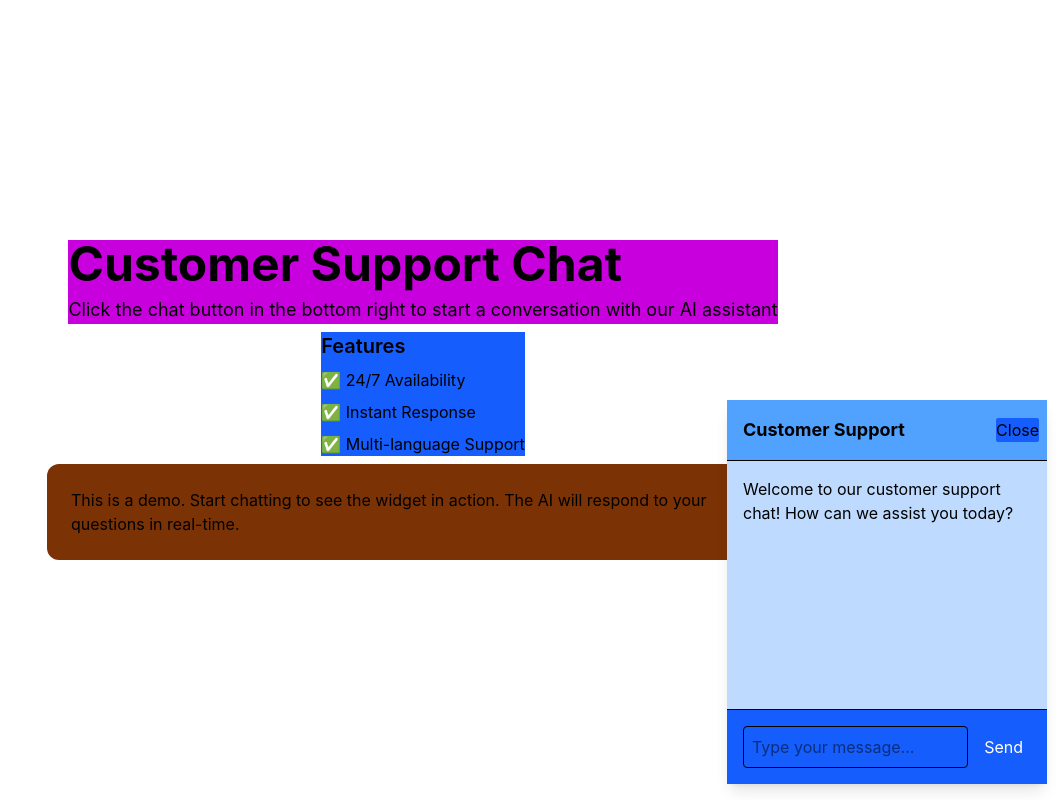
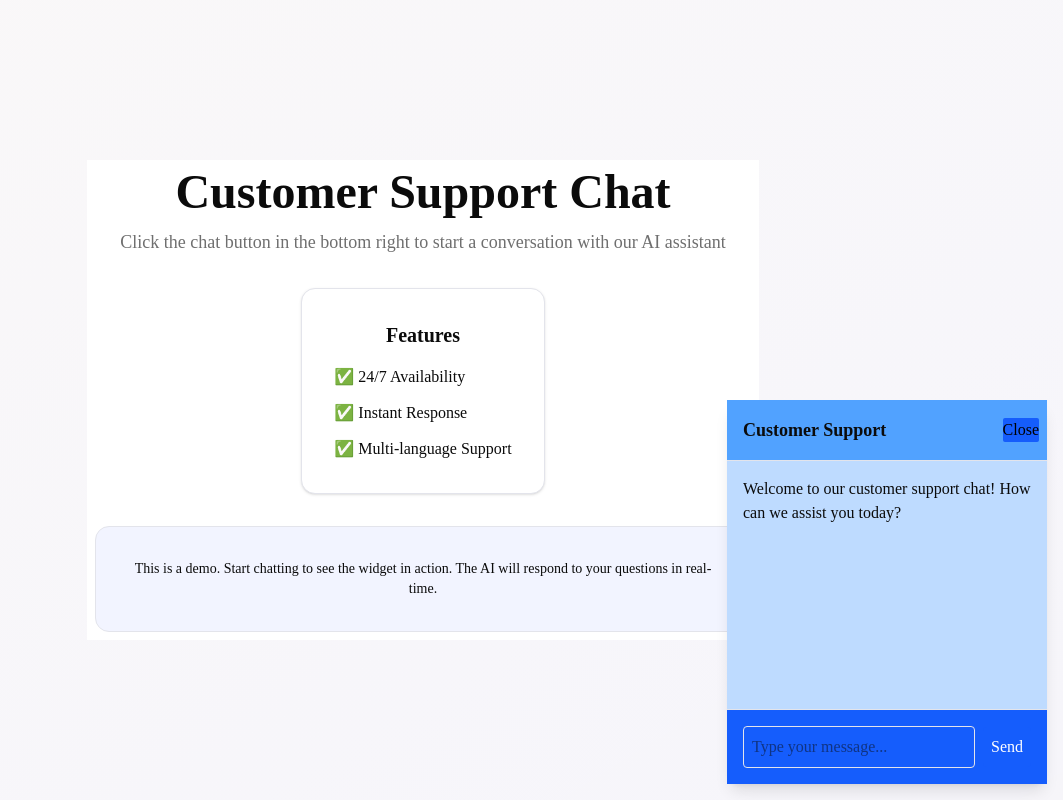
Before and after one commit to Herbert-C-byte/Simple-Chatbot, a React (Vite) app: page / in a window 1280 px wide. Both pictures are taken after a click on the button "Chat". Shown: the whole page, without its empty margins (217-1280 px from the left). Built offline with nearby package versions, Linux system fonts and the light colour scheme.

Commit message:
fix!: Added chat-widget.jsx to separate the logic, fixed the styles and added style variables on the index.css, resolved the props issue on the chat widget

```diff
--- a/src/App.jsx
+++ b/src/App.jsx
@@ -1,9 +1,13 @@
 import { useState } from "react";
+import ChatWidget from "./components/chat-widget";
 
 function App() {
   const [ischatOpen, setIsChatOpen] = useState(false);
   const [inputValue, setInputValue] = useState("");
   const [messages, setMessages] = useState([]);
+  const handleClose = () => {
+    setIsChatOpen(false);
+  };
   const handleSend = () => {
     if (inputValue === "") {
       return;
@@ -15,25 +19,31 @@ function App() {
 
   return (
     <>
-      <main className="h-screen w-screen bg-[linear-gradient(to_right, rgba(247,247,247,1)_0%,rgba(240,240,250,0.2)_50%,rgba(247,247,247,1)_100%)] flex flex-col items-center justify-center">
-        <div className=" bg-white p-2 flex flex-col items-center gap-2 max-w-3xl w-full">
-          <div className="flex flex-col gap-2 bg-fuchsia-600">
-            <h1 className="font-bold text-5xl ">Customer Support Chat</h1>
-            <p className="text-lg font-normal">
+      <main className="min-h-screen bg-linear-to-br from-background to-secondary/20 to-background flex flex-col items-center justify-center p-4 sm:p-6 md:p-8">
+        <div className=" bg-white p-2 flex flex-col items-center gap-2 max-w-2xl w-full text-center space-y-6">
+          <div className="space-y-3">
+            <h1 className="font-bold text-3xl sm:text-4xl md:text-5xl text-foreground">
+              Customer Support Chat
+            </h1>
+            <p className="text-base text-muted-foreground sm:text-lg">
               Click the chat button in the bottom right to start a conversation
               with our AI assistant
             </p>
           </div>
-          <div className="flex flex-col gap-2 bg-blue-600">
-            <h2 className="text-xl font-semibold">Features</h2>
-            <ul className="flex flex-col gap-2">
-              <li className="flex items-center gap-2">✅ 24/7 Availability</li>
-              <li className="flex items-center gap-2">✅ Instant Response</li>
-              <li className="flex items-center gap-2">✅ Multi-language Support</li>
+          <div className="bg-card p-6 rounded-xl sm:p-8 border border-border shadow-sm">
+            <h2 className="text-lg sm:text-xl font-semibold text-foreground mb-4">
+              Features
+            </h2>
+            <ul className="space-y-3 text-sm sm:text-base">
+              <li className="flex items-start gap-3">✅ 24/7 Availability</li>
+              <li className="flex items-start gap-3">✅ Instant Response</li>
+              <li className="flex items-start gap-3">
+                ✅ Multi-language Support
+              </li>
             </ul>
           </div>
-          <div className="p-6 rounded-xl bg-amber-900">
-            <p>
+          <div className="bg-secondary/50 rounded-xl p-6 sm:p-8 border border-border">
+            <p className="text-xs sm:text-sm text-secondary-foreground">
               This is a demo. Start chatting to see the widget in action. The AI
               will respond to your questions in real-time.
             </p>
@@ -50,53 +60,13 @@ function App() {
         </button>
       )}
       {ischatOpen && (
-        <div className="fixed bottom-4 right-4 w-80 h-96 bg-white rounded-lg shadow-lg flex flex-col">
-          <div className="p-4 border-b bg-blue-400 flex items-center justify-between relative">
-            <h3 className="font-bold text-lg">Customer Support</h3>
-            <button
-              className="absolute right-2 rounded-xs bg-blue-600 text-black hover:text-gray-800"
-              onClick={() => setIsChatOpen(false)}
-            >
-              Close
-            </button>
-          </div>
-          <div className="flex-1 p-4 overflow-y-auto bg-blue-200">
-            {!messages.length && (
-              <p>
-                Welcome to our customer support chat! How can we assist you
-                today?
-              </p>
-            )}
-            {messages.map((messages, index) => (
-              <div
-                key={index}
-                className={`mb-2 p-2 rounded max-w-[75%] ${
-  messages.role === "user"
-    ? "bg-blue-600 text-white ml-auto"
-    : "bg-gray-300 text-gray-800 mr-auto"
-}`}
-              >
-                {messages.content}
-              </div>
-            ))}
-          </div>
-          <div className="p-4 border-t bg-blue-600 flex items-center gap-2">
-            <input
-              type="text"
-              value={inputValue}
-              onChange={(e) => setInputValue(e.target.value)}
-              onKeyDown={(e) => e.key === "Enter" && handleSend()}
-              placeholder="Type your message..."
-              className="w-full p-2 border rounded"
-            />
-            <button
-              className="bg-blue-600 text-white p-2 rounded hover:bg-blue-700"
-              onClick={handleSend}
-            >
-              Send
-            </button>
-          </div>
-        </div>
+        <ChatWidget
+          inputValue={inputValue}
+          setInputValue={setInputValue}
+          messages={messages}
+          handleSend={handleSend}
+          handleClose={handleClose}
+        />
       )}
     </>
   );
--- /dev/null
+++ b/src/components/chat-widget.jsx
@@ -0,0 +1,56 @@
+export default function ChatWidget({
+  messages,
+  inputValue,
+  setInputValue,
+  handleSend,
+  handleClose,
+}) {
+  return (
+    <div className="fixed bottom-4 right-4 w-80 h-96 bg-white rounded-lg shadow-lg flex flex-col">
+      <div className="p-4 border-b bg-blue-400 flex items-center justify-between relative">
+        <h3 className="font-bold text-lg">Customer Support</h3>
+        <button
+          className="absolute right-2 rounded-xs bg-blue-600 text-black hover:text-gray-800"
+          onClick={() => handleClose()}
+        >
+          Close
+        </button>
+      </div>
+      <div className="flex-1 p-4 overflow-y-auto bg-blue-200">
+        {!messages.length && (
+          <p>
+            Welcome to our customer support chat! How can we assist you today?
+          </p>
+        )}
+        {messages.map((messages, index) => (
+          <div
+            key={index}
+            className={`mb-2 p-2 rounded max-w-[75%] ${
+              messages.role === "user"
+                ? "bg-blue-600 text-white ml-auto"
+                : "bg-gray-300 text-gray-800 mr-auto"
+            }`}
+          >
+            {messages.content}
+          </div>
+        ))}
+      </div>
+      <div className="p-4 border-t bg-blue-600 flex items-center gap-2">
+        <input
+          type="text"
+          value={inputValue}
+          onChange={(e) => setInputValue(e.target.value)}
+          onKeyDown={(e) => e.key === "Enter" && handleSend()}
+          placeholder="Type your message..."
+          className="w-full p-2 border rounded"
+        />
+        <button
+          className="bg-blue-600 text-white p-2 rounded hover:bg-blue-700"
+          onClick={handleSend}
+        >
+          Send
+        </button>
+      </div>
+    </div>
+  );
+}
--- a/src/index.css
+++ b/src/index.css
@@ -1 +1,167 @@
-@import "tailwindcss";
+@import 'tailwindcss';
+
+@custom-variant dark (&:is(.dark *));
+
+/* ==========================================
+   🎨 VARIÁVEIS DE TEMA (Modo Claro)
+   💡 Dica: Altere apenas as variáveis comentadas com ✏️
+   para mudar a identidade visual do projeto.
+   ========================================== */
+:root {
+  /* 🌈 Cor Principal & Ring */
+  /* ✏️ Mude aqui para alterar a cor de destaque do projeto */
+  --primary: oklch(0.55 0.28 285);
+  --primary-foreground: oklch(1 0 0);
+  --ring: var(--primary);
+
+  /* 🎨 Accent (segue a primary por padrão) */
+  --accent: var(--primary);
+  --accent-foreground: var(--primary-foreground);
+
+  /* 🌗 Fundos & Texto Base */
+  --background: oklch(0.98 0.002 0);
+  --foreground: oklch(0.15 0 0);
+  --card: oklch(1 0 0);
+  --card-foreground: var(--foreground);
+  --popover: oklch(1 0 0);
+  --popover-foreground: var(--foreground);
+
+  /* 🔘 Cores Secundárias & Muted */
+  --secondary: oklch(0.94 0.04 280);
+  --secondary-foreground: oklch(0.15 0 0);
+  --muted: oklch(0.93 0 0);
+  --muted-foreground: oklch(0.54 0 0);
+
+  /* ⚠️ Cores de Estado */
+  --destructive: oklch(0.577 0.245 27.325);
+  --destructive-foreground: oklch(0.577 0.245 27.325);
+
+  /* 📐 Bordas, Inputs & Sidebar */
+  --border: oklch(0.92 0.01 280);
+  --input: oklch(0.98 0.01 280);
+  --sidebar: oklch(0.985 0 0);
+  --sidebar-foreground: oklch(0.145 0 0);
+  --sidebar-primary: oklch(0.205 0 0);
+  --sidebar-primary-foreground: oklch(0.985 0 0);
+  --sidebar-accent: oklch(0.97 0 0);
+  --sidebar-accent-foreground: oklch(0.205 0 0);
+  --sidebar-border: oklch(0.922 0 0);
+  --sidebar-ring: oklch(0.708 0 0);
+
+  /* 📊 Paleta de Gráficos */
+  --chart-1: oklch(0.646 0.222 41.116);
+  --chart-2: oklch(0.6 0.118 184.704);
+  --chart-3: oklch(0.398 0.07 227.392);
+  --chart-4: oklch(0.828 0.189 84.429);
+  --chart-5: oklch(0.769 0.188 70.08);
+
+  /* 📏 Raio das Bordas */
+  /* ✏️ Ajuste aqui para mudar o arredondamento global */
+  --radius: 0.625rem;
+}
+
+/* ==========================================
+   🌑 VARIÁVEIS DE TEMA (Modo Escuro)
+   Usa `var()` onde faz sentido para evitar repetição.
+   ========================================== */
+.dark {
+  --background: oklch(0.145 0 0);
+  --foreground: oklch(0.985 0 0);
+  --card: var(--background);
+  --card-foreground: var(--foreground);
+  --popover: var(--background);
+  --popover-foreground: var(--foreground);
+
+  --primary: oklch(0.985 0 0);
+  --primary-foreground: oklch(0.205 0 0);
+  --ring: oklch(0.439 0 0);
+
+  --secondary: oklch(0.269 0 0);
+  --secondary-foreground: oklch(0.985 0 0);
+  --muted: var(--secondary);
+  --muted-foreground: oklch(0.708 0 0);
+
+  --accent: var(--secondary);
+  --accent-foreground: var(--secondary-foreground);
+
+  --destructive: oklch(0.396 0.141 25.723);
+  --destructive-foreground: oklch(0.637 0.237 25.331);
+
+  --border: var(--secondary);
+  --input: var(--secondary);
+
+  --sidebar: oklch(0.205 0 0);
+  --sidebar-foreground: oklch(0.985 0 0);
+  --sidebar-primary: oklch(0.488 0.243 264.376);
+  --sidebar-primary-foreground: oklch(0.985 0 0);
+  --sidebar-accent: var(--secondary);
+  --sidebar-accent-foreground: var(--secondary-foreground);
+  --sidebar-border: var(--secondary);
+  --sidebar-ring: var(--ring);
+
+  --chart-1: oklch(0.488 0.243 264.376);
+  --chart-2: oklch(0.696 0.17 162.48);
+  --chart-3: oklch(0.769 0.188 70.08);
+  --chart-4: oklch(0.627 0.265 303.9);
+  --chart-5: oklch(0.645 0.246 16.439);
+}
+
+/* ==========================================
+   ⚙️ MAPEAMENTO PARA TAILWIND (v4)
+   ========================================== */
+@theme inline {
+  --font-sans: 'Geist', 'Geist Fallback';
+  --font-mono: 'Geist Mono', 'Geist Mono Fallback';
+
+  /* Cores → Classes Tailwind */
+  --color-background: var(--background);
+  --color-foreground: var(--foreground);
+  --color-card: var(--card);
+  --color-card-foreground: var(--card-foreground);
+  --color-popover: var(--popover);
+  --color-popover-foreground: var(--popover-foreground);
+  --color-primary: var(--primary);
+  --color-primary-foreground: var(--primary-foreground);
+  --color-secondary: var(--secondary);
+  --color-secondary-foreground: var(--secondary-foreground);
+  --color-muted: var(--muted);
+  --color-muted-foreground: var(--muted-foreground);
+  --color-accent: var(--accent);
+  --color-accent-foreground: var(--accent-foreground);
+  --color-destructive: var(--destructive);
+  --color-destructive-foreground: var(--destructive-foreground);
+  --color-border: var(--border);
+  --color-input: var(--input);
+  --color-ring: var(--ring);
+  --color-chart-1: var(--chart-1);
+  --color-chart-2: var(--chart-2);
+  --color-chart-3: var(--chart-3);
+  --color-chart-4: var(--chart-4);
+  --color-chart-5: var(--chart-5);
+  --color-sidebar: var(--sidebar);
+  --color-sidebar-foreground: var(--sidebar-foreground);
+  --color-sidebar-primary: var(--sidebar-primary);
+  --color-sidebar-primary-foreground: var(--sidebar-primary-foreground);
+  --color-sidebar-accent: var(--sidebar-accent);
+  --color-sidebar-accent-foreground: var(--sidebar-accent-foreground);
+  --color-sidebar-border: var(--sidebar-border);
+  --color-sidebar-ring: var(--sidebar-ring);
+
+  /* Raio → Classes Tailwind */
+  --radius-sm: calc(var(--radius) - 4px);
+  --radius-md: calc(var(--radius) - 2px);
+  --radius-lg: var(--radius);
+  --radius-xl: calc(var(--radius) + 4px);
+}
+
+/* ==========================================
+   🛠️ ESTILOS BASE (Reset & Padrões)
+   ========================================== */
+@layer base {
+  * {
+    @apply border-border outline-ring/50;
+  }
+  body {
+    @apply bg-background text-foreground;
+  }
+}
```
